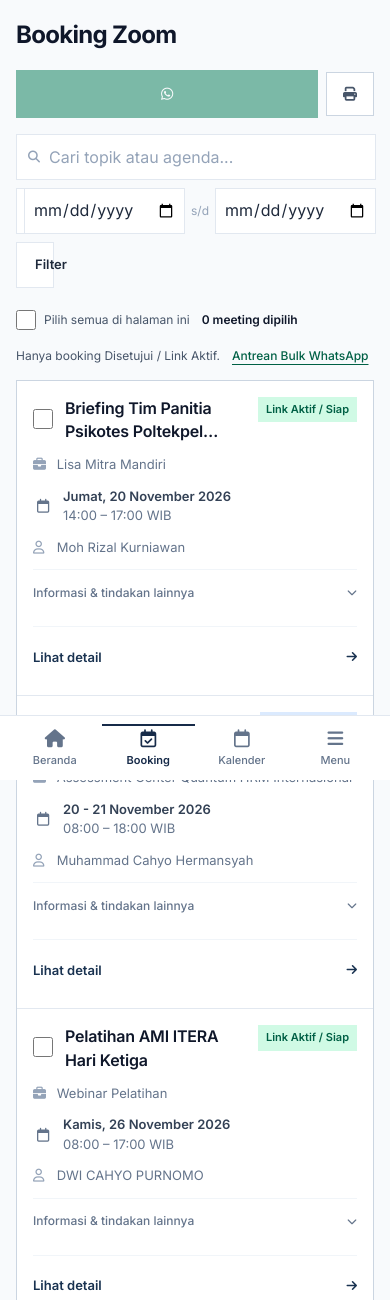
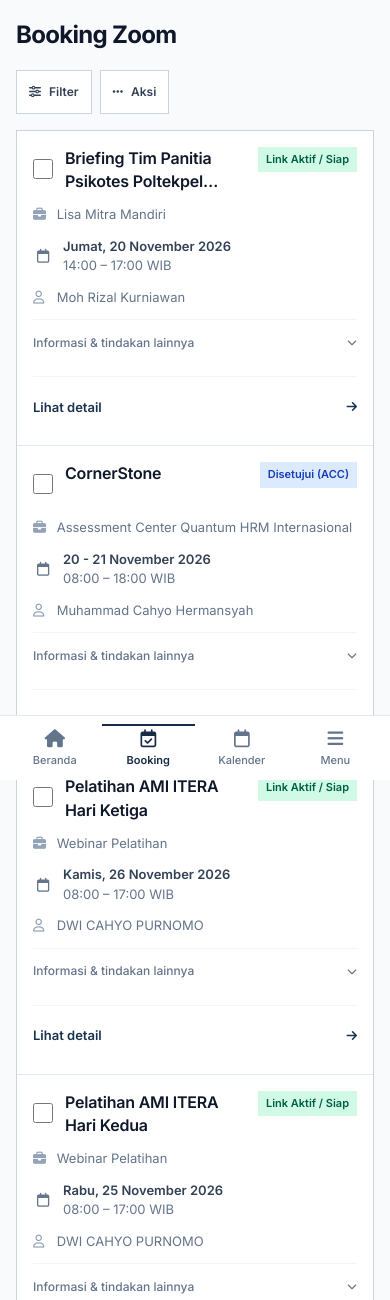
Before and after one commit to almenshandy/manage-zoom, a Laravel app: page /bookings in a window 390 px wide. Shown: the part 64-1364 px from the top of the page. Run offline with Laravel 12, Linux system fonts and the light colour scheme; a user stored in the database is signed in; data comes from the database, SQL or seed files in the repository; style sheets or scripts are compiled from the project's sources.

Commit message:
feat(bookings): enhance mobile booking controls with filter and action toggles

```diff
--- a/resources/views/bookings/index.blade.php
+++ b/resources/views/bookings/index.blade.php
@@ -2,22 +2,37 @@
 
 @php
     $header = 'Daftar Peminjaman & Booking Zoom';
+    $hasActiveFilters = request()->anyFilled(['search', 'status', 'start_date', 'end_date']);
 @endphp
 
 @section('content')
-<div class="space-y-4">
+<div id="bookingList" class="space-y-4">
+    <div id="bookingMobileControls" class="md:hidden" hidden>
+        <div class="flex gap-2">
+            <button type="button" id="toggleBookingFilters" aria-expanded="false" aria-controls="bookingFilters"
+                class="inline-flex min-h-11 items-center gap-2 rounded-sm border border-gray-300 bg-white px-3 text-xs font-semibold text-gray-700">
+                <i class="fa-solid fa-sliders" aria-hidden="true"></i>
+                {{ $hasActiveFilters ? 'Filter aktif' : 'Filter' }}
+            </button>
+            <button type="button" id="toggleBookingActions" aria-expanded="false" aria-controls="bookingActions bookingSelection"
+                class="inline-flex min-h-11 items-center gap-2 rounded-sm border border-gray-300 bg-white px-3 text-xs font-semibold text-gray-700">
+                <i class="fa-solid fa-ellipsis" aria-hidden="true"></i>
+                <span id="bookingMobileActionLabel" aria-live="polite">Aksi</span>
+            </button>
+        </div>
+    </div>
     <!-- Filter & Action Header (Flat Minimalist) -->
     <div class="mobile-list-toolbar bg-white p-4 rounded-sm border border-gray-200 flex flex-col md:flex-row md:items-center justify-between gap-3">
-        <form method="GET" action="{{ route('bookings.index') }}" class="mobile-filter-form flex flex-wrap items-center gap-2 flex-1">
+        <form id="bookingFilters" method="GET" action="{{ route('bookings.index') }}" class="mobile-filter-form flex flex-wrap items-center gap-2 flex-1">
             <div class="relative flex-1 min-w-[220px]">
                 <span class="absolute inset-y-0 left-0 flex items-center pl-3 text-gray-400">
                     <i class="fa-solid fa-magnifying-glass text-xs"></i>
                 </span>
-                <input type="text" name="search" value="{{ request('search') }}" placeholder="Cari topik atau agenda..."
+                <input type="text" name="search" aria-label="Cari topik atau agenda" value="{{ request('search') }}" placeholder="Cari topik atau agenda..."
                     class="w-full pl-8 pr-3 py-1.5 text-xs bg-white border border-gray-300 rounded-sm focus:outline-none focus:border-brand-600">
             </div>
 
-            <select name="status" onchange="this.form.submit()" class="py-1.5 px-3 text-xs bg-white border border-gray-300 rounded-sm focus:outline-none focus:border-brand-600">
+            <select name="status" aria-label="Status booking" onchange="if (window.matchMedia('(min-width: 768px)').matches) this.form.submit()" class="py-1.5 px-3 text-xs bg-white border border-gray-300 rounded-sm focus:outline-none focus:border-brand-600">
                 <option value="">Semua Status</option>
                 <option value="0" {{ request('status') === '0' ? 'selected' : '' }}>Menunggu Persetujuan</option>
                 <option value="1" {{ request('status') === '1' ? 'selected' : '' }}>Disetujui (ACC)</option>
@@ -25,34 +40,36 @@
                 <option value="2" {{ request('status') === '2' ? 'selected' : '' }}>Ditolak</option>
             </select>
 
-            <div class="flex items-center gap-1.5 text-xs text-gray-500">
-                <input type="date" name="start_date" value="{{ request('start_date') }}" title="Tanggal Mulai"
+            <div class="booking-filter-dates flex items-center gap-1.5 text-xs text-gray-500">
+                <input type="date" name="start_date" value="{{ request('start_date') }}" aria-label="Tanggal mulai"
                     class="py-1 px-2 text-xs bg-white border border-gray-300 rounded-sm focus:outline-none focus:border-brand-600">
                 <span class="text-gray-400">s/d</span>
-                <input type="date" name="end_date" value="{{ request('end_date') }}" title="Tanggal Selesai"
+                <input type="date" name="end_date" value="{{ request('end_date') }}" aria-label="Tanggal selesai"
                     class="py-1 px-2 text-xs bg-white border border-gray-300 rounded-sm focus:outline-none focus:border-brand-600">
             </div>
 
             <button type="submit" class="px-3 py-1.5 bg-gray-100 hover:bg-gray-200 text-gray-800 text-xs font-semibold rounded-sm border border-gray-300 transition">
                 Filter
             </button>
-            @if(request()->hasAny(['search', 'status', 'start_date', 'end_date']))
+            @if($hasActiveFilters)
                 <a href="{{ route('bookings.index') }}" class="px-2 py-1.5 text-xs text-gray-500 hover:text-gray-800">Reset</a>
             @endif
         </form>
 
-        <div class="mobile-toolbar flex items-center gap-2 shrink-0">
+        <div id="bookingActions" class="mobile-toolbar flex items-center gap-2 shrink-0">
             <button type="button" id="openBulkWhatsApp" class="mobile-primary-action inline-flex items-center justify-center bg-emerald-700 text-white w-8 h-8 rounded-sm border border-emerald-700 disabled:opacity-50 disabled:cursor-not-allowed transition" aria-label="Kirim Bulk WhatsApp" title="Kirim Bulk WhatsApp" disabled>
                 <i class="fa-brands fa-whatsapp text-sm" aria-hidden="true"></i>
+                <span class="md:hidden">Kirim WhatsApp</span>
             </button>
             <a href="{{ route('bookings.print-all', request()->query()) }}" id="btnPrintPdf" target="_blank" class="mobile-utility-action inline-flex items-center justify-center bg-white hover:bg-gray-50 text-gray-700 w-8 h-8 rounded-sm border border-gray-300 transition" aria-label="Cetak Rekap PDF" title="Cetak Rekap PDF">
                 <i class="fa-solid fa-print text-gray-600 text-sm"></i>
+                <span class="md:hidden">Cetak rekap PDF</span>
             </a>
         </div>
     </div>
 
     <!-- Booking Table Card (Clean & Bordered) -->
-    <div class="flex flex-wrap items-center gap-3 text-xs text-gray-600">
+    <div id="bookingSelection" class="flex flex-wrap items-center gap-3 text-xs text-gray-600">
         <label class="inline-flex items-center gap-2 cursor-pointer py-1.5"><input type="checkbox" id="bulkSelectAll" aria-label="Pilih semua meeting yang dapat dikirim pada halaman ini"> Pilih semua di halaman ini</label>
         <span id="bulkSelectedCount" class="font-semibold text-gray-900" aria-live="polite">0 meeting dipilih</span>
         <span>Hanya booking Disetujui / Link Aktif.</span>
@@ -194,6 +211,24 @@
 @push('scripts')
 <script>
     (() => {
+        const list = document.getElementById('bookingList');
+        const filterToggle = document.getElementById('toggleBookingFilters');
+        const actionToggle = document.getElementById('toggleBookingActions');
+        const actionLabel = document.getElementById('bookingMobileActionLabel');
+        let openPanel = '';
+
+        function togglePanel(panel) {
+            openPanel = openPanel === panel ? '' : panel;
+            list.dataset.mobilePanel = openPanel;
+            filterToggle.setAttribute('aria-expanded', String(openPanel === 'filters'));
+            actionToggle.setAttribute('aria-expanded', String(openPanel === 'actions'));
+        }
+
+        list.dataset.mobilePanel = openPanel;
+        filterToggle.addEventListener('click', () => togglePanel('filters'));
+        actionToggle.addEventListener('click', () => togglePanel('actions'));
+        document.getElementById('bookingMobileControls').hidden = false;
+
         const checkboxes = Array.from(document.querySelectorAll('.bulk-booking-checkbox'));
         const eligibleIds = [...new Set(checkboxes.filter(input => !input.disabled).map(input => input.value))];
         const selected = new Set();
@@ -207,6 +242,7 @@
             button.disabled = selected.size === 0;
             button.title = selected.size > 0 ? `Kirim Bulk WhatsApp (${selected.size} dipilih)` : 'Pilih meeting untuk kirim bulk WhatsApp';
             document.getElementById('bulkSelectedCount').textContent = `${selected.size} meeting dipilih`;
+            actionLabel.textContent = selected.size ? `Aksi (${selected.size})` : 'Aksi';
             selectAll.checked = eligibleIds.length > 0 && selected.size === eligibleIds.length;
             selectAll.indeterminate = selected.size > 0 && selected.size < eligibleIds.length;
             selectAll.disabled = !eligibleIds.length;
```
Also changed, not shown: resources/css/app.css (+29 -0 lines).
